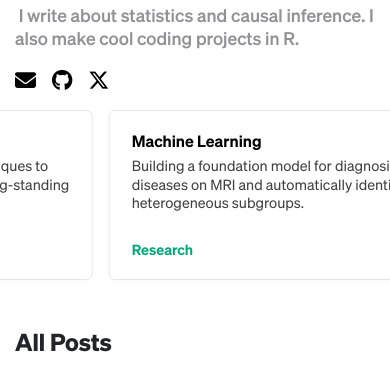
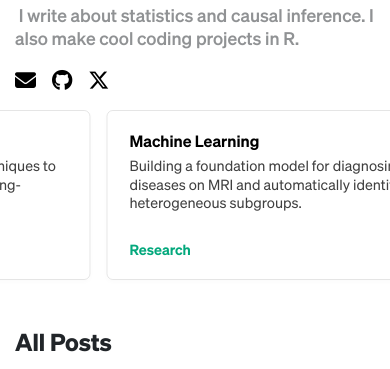
Before and after one commit to mleipzig/mleipzig.github.io, a Jekyll site: the page built from index.html, in a window 390 px wide. Shown: the part 334-703 px from the top of the page. Built offline with Jekyll 4.4.1, drawn with Linux system fonts in a browser that asks for light colours; nearby versions of some CDN libraries; the list of posts is cut into pages by our own code.

Commit message:
quick mobile responsive fix

```diff
--- a/assets/css/modifications.css
+++ b/assets/css/modifications.css
@@ -154,14 +154,18 @@
 .card__ {
   color: black !important;
   display: flex;
-  flex-shrink: 0;
+  flex-shrink: 1;
   flex-direction: column;
   border: rgba(0, 0, 0, 0.1) solid 1px;
   border-radius: 0.4rem;
   padding: 22px;
   height: 170px;
-  width: 400px;
+  width: min(100vw, 400px);
   box-shadow: 0 2px 5px rgba(0, 0, 0, 0.02);
+}
+
+.project-slide .card__ {
+  flex-shrink: 0;
 }
 
 .card__title {
```
